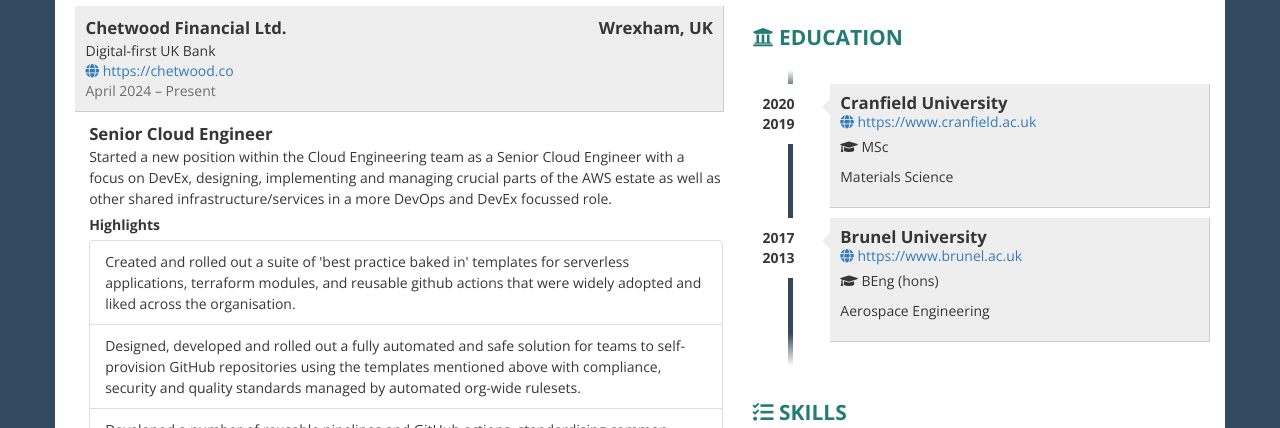
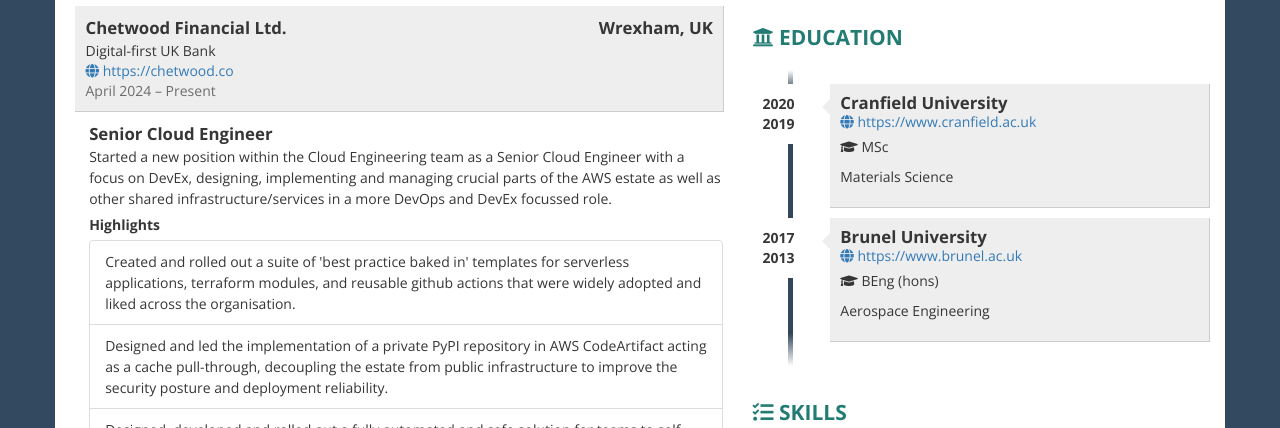
Before and after one commit to FollowTheProcess/cv, a plain HTML site: page index.html in a window 1280 px wide. Shown: the part 524-952 px from the top of the page. Drawn offline with nearby package versions, Linux system fonts and the light colour scheme.

Commit message:
deploy: 8335f6fec5e436eec5808bc9e6d000611b1b922b

```diff
--- a/index.html
+++ b/index.html
@@ -435,6 +435,7 @@
                       <div class="highlights">Highlights</div>
                       <ul class="list-group">
                         <li class="list-group-item">Created and rolled out a suite of 'best practice baked in' templates for serverless applications, terraform modules, and reusable github actions that were widely adopted and liked across the organisation.</li>
+                        <li class="list-group-item">Designed and led the implementation of a private PyPI repository in AWS CodeArtifact acting as a cache pull-through, decoupling the estate from public infrastructure to improve the security posture and deployment reliability.</li>
                         <li class="list-group-item">Designed, developed and rolled out a fully automated and safe solution for teams to self-provision GitHub repositories using the templates mentioned above with compliance, security and quality standards managed by automated org-wide rulesets.</li>
                         <li class="list-group-item">Developed a number of reusable pipelines and GitHub actions, standardising common actions across the organisation such as continuous integration in Python repositories, and the Terraform plan, review and apply lifecycle.</li>
                       </ul>
```
